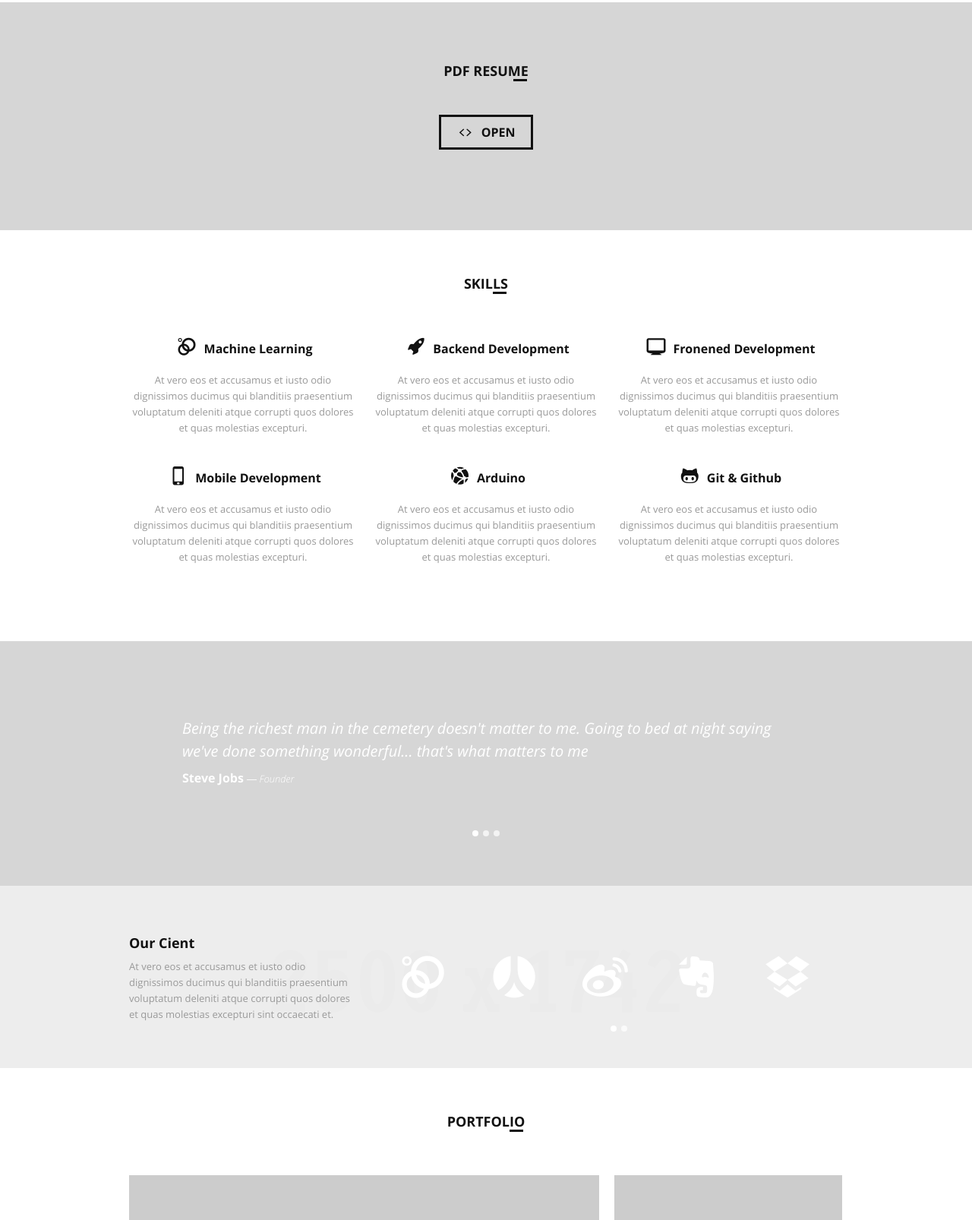
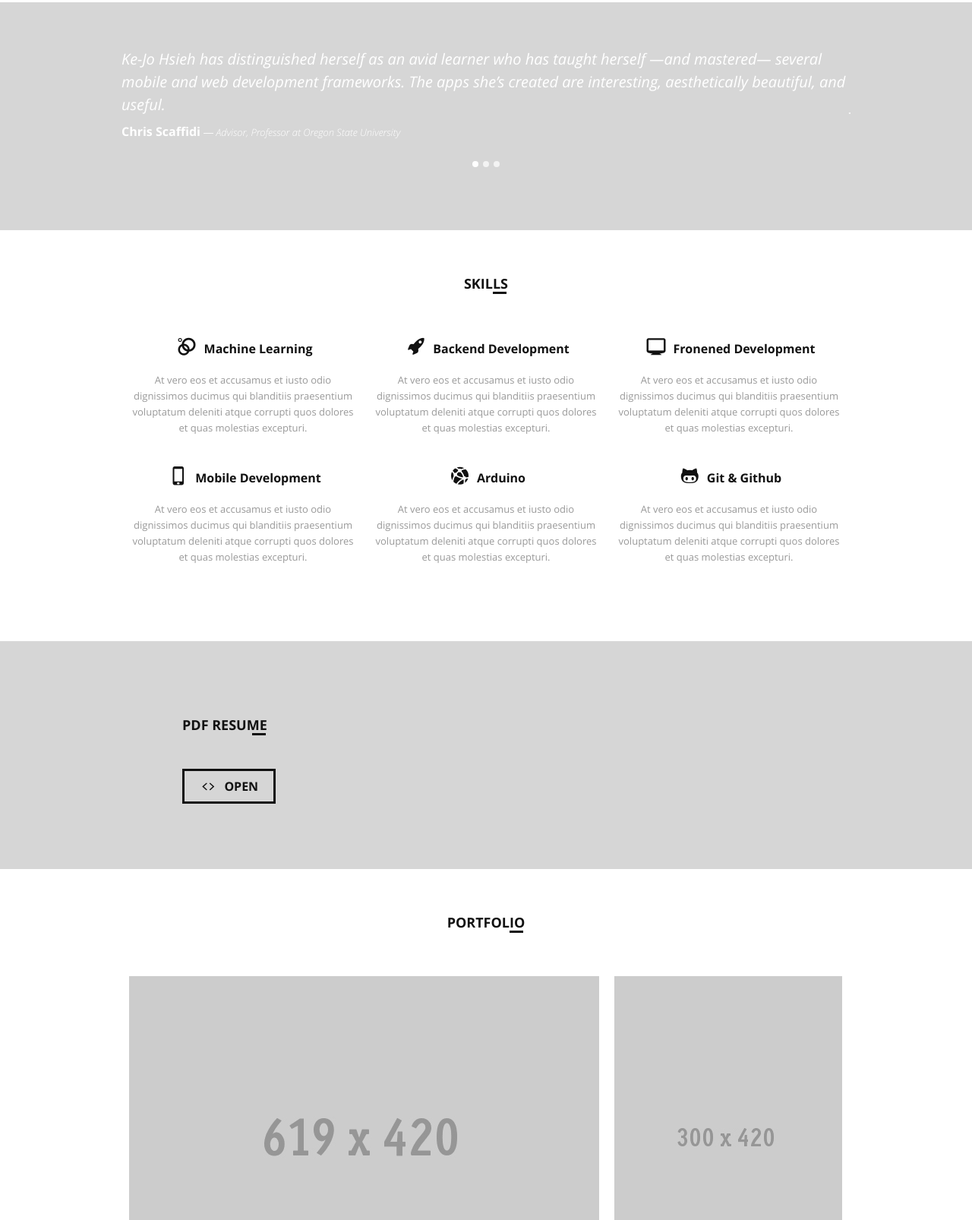
Before and after one commit to kyujyokei/kyujyokei.github.io, a plain HTML site: page index.html in a window 1280 px wide. Shown: the part 1785-3391 px from the top of the page at 76% size. Drawn offline with Linux system fonts and the light colour scheme.

Commit message:
Modified recommendation section

```diff
--- a/index.html
+++ b/index.html
@@ -260,16 +260,32 @@
 							<div class="container clearfix">
 
 
+								<!--Testimonials slider-->
+								<div class="testiSlider clearfix flexslider">
 
-								<div class="ctl">
+
+									<ul class="slides">
+									<li><blockquote>Ke-Jo Hsieh has distinguished herself as an avid learner who has taught herself —and mastered— several mobile and web development frameworks. The apps she’s created are interesting, aesthetically beautiful, and useful.</blockquote>
+										<h3 class="testiProfile">Chris Scaffidi <span>&#8213; Advisor, Professor at Oregon State University</span></h3> </li>
+									<li><blockquote>Kejo has demonstrated the talent, intelligence, and problem-solving skills. She put in considerable effort to surmount the encountered obstacles, enjoyed asking questions and was enthusiastic in obtaining clarification for every detail she did not understand. </blockquote>
+									<h3 class="testiProfile">Chih-Yi Chiu <span>&#8213; Lead of Big Data Laboratory, Professor at National Chiayi University </span></h3></li>
+
+									<li><blockquote>A unique individual who can present innovative designs while balancing intuitive logic, and has the ability to grasp new knowledge rapidly to develop her own viewpoints to form ingenious results.  </blockquote>
+									<h3 class="testiProfile">Daniel Zhu <span>&#8213; Supervisor, Senior Manager at Test Rite International Cooperation </span></h3></li>
+
+									</ul>
+
+								</div>
+
+								<!-- <div class="ctl">
 									<h1 class="titleBig">pdf resume</h1>
 									<br/>
 									<a class="regButton" href="#portfolio"><i class="icon-code"></i>open</a>
-								</div>
+								</div>	 -->
 
 
-								</div>
-								<!--End container-->
+							</div>
+							<!--End container-->
 
 					</div>
 					<!--End overlay-->
@@ -358,7 +374,7 @@
 
 					<!--Testimonials and client section-->
 
-					<section id="testiCli" class="testiCliContainer">
+					<section id="testiCli" class="factsContainer">
 
 								<!--Overlay-->
 								<div class="overlay">
@@ -373,70 +389,28 @@
 										<!--Testimonials slider-->
 												<div class="testiSlider clearfix flexslider">
 
-
-													<ul class="slides">
-													<li><blockquote>Being the richest man in the cemetery doesn't matter to me.
-														Going to bed at night saying we've done something wonderful... that's what matters to me</blockquote>
-														<h3 class="testiProfile">Steve Jobs <span>&#8213; Founder</span></h3> </li>
+														<h1 class="titleBig">pdf resume</h1>
+														<br/>
+														<a class="regButton" href="#portfolio"><i class="icon-code"></i>open</a>
+													<!-- <ul class="slides">
+													<li><blockquote>Ke-Jo Hsieh has distinguished herself as an avid learner who has taught herself —and mastered— several mobile and web development frameworks. The apps she’s created are interesting, aesthetically beautiful, and useful.</blockquote>
+														<h3 class="testiProfile">Chris Scaffidi <span>&#8213; Advisor, Professor at Oregon State University</span></h3> </li>
 													<li><blockquote>Kejo has demonstrated the talent, intelligence, and problem-solving skills. She put in considerable effort to surmount the encountered obstacles, enjoyed asking questions and was enthusiastic in obtaining clarification for every detail she did not understand. </blockquote>
-													<h3 class="testiProfile">Chih-Yi Chiu <span>&#8213; Lead of Big Data Laboratory, National Chiayi University </span></h3></li>
+													<h3 class="testiProfile">Chih-Yi Chiu <span>&#8213; Lead of Big Data Laboratory, Professor at National Chiayi University </span></h3></li>
 
 													<li><blockquote>A unique individual who can present innovative designs while balancing intuitive logic, and has the ability to grasp new knowledge rapidly to develop her own viewpoints to form ingenious results.  </blockquote>
-													<h3 class="testiProfile">Daniel Zhu <span>&#8213; Supervisor, Test Rite International Cooperation </span></h3></li>
+													<h3 class="testiProfile">Daniel Zhu <span>&#8213; Supervisor, Senior Manager at Test Rite International Cooperation </span></h3></li>
 
-													</ul>
+													</ul>	 -->
 
-														</div>
+												</div>
 												<!--End testimonials slider-->
-													</div>
+											</div>
 
-													</div>
+										</div>
 													<!--End container-->
 
 
-										<div class="clientHolder">
-
-												<!--Container-->
-												<div class="container clearfix">
-
-													<div class="one-third column cIntro">
-													<h2>Our Cient</h2>
-													<p>At vero eos et accusamus et iusto odio dignissimos ducimus qui blanditiis praesentium voluptatum
-														 deleniti atque corrupti quos dolores et quas molestias excepturi sint occaecati  et.  </p>
-													</div>
-
-													<div class="two-thirds column">
-
-									<!--Clients slider-->
-
-									<div class="clientSlider clearfix flexslider">
-
-
-										<ul class="slides">
-										<li><a href="#"><i class="icon-google-circles"></i></a></li>
-										<li><a href="#"><i class="icon-renren"></i></a></li>
-										<li><a href="#"><i class="icon-sina-weibo"></i></a></li>
-										<li><a href="#"><i class="icon-evernote"></i></a></li>
-										<li><a href="#"><i class="icon-dropbox"></i></a></li>
-										<li><a href="#"><i class="icon-google-circles"></i></a></li>
-										<li><a href="#"><i class="icon-dropbox"></i></a></li>
-										<li><a href="#"><i class="icon-sina-weibo"></i></a></li>
-										<li><a href="#"><i class="icon-evernote"></i></a></li>
-										<li><a href="#"><i class="icon-stumbleupon"></i></a></li>
-
-
-										</ul>
-
-										</div>
-
-											<!--End clients slider-->
-
-													</div>
-
-
-													</div>
-													<!--End container-->
-										</div>
 
 
 										</div>
```
